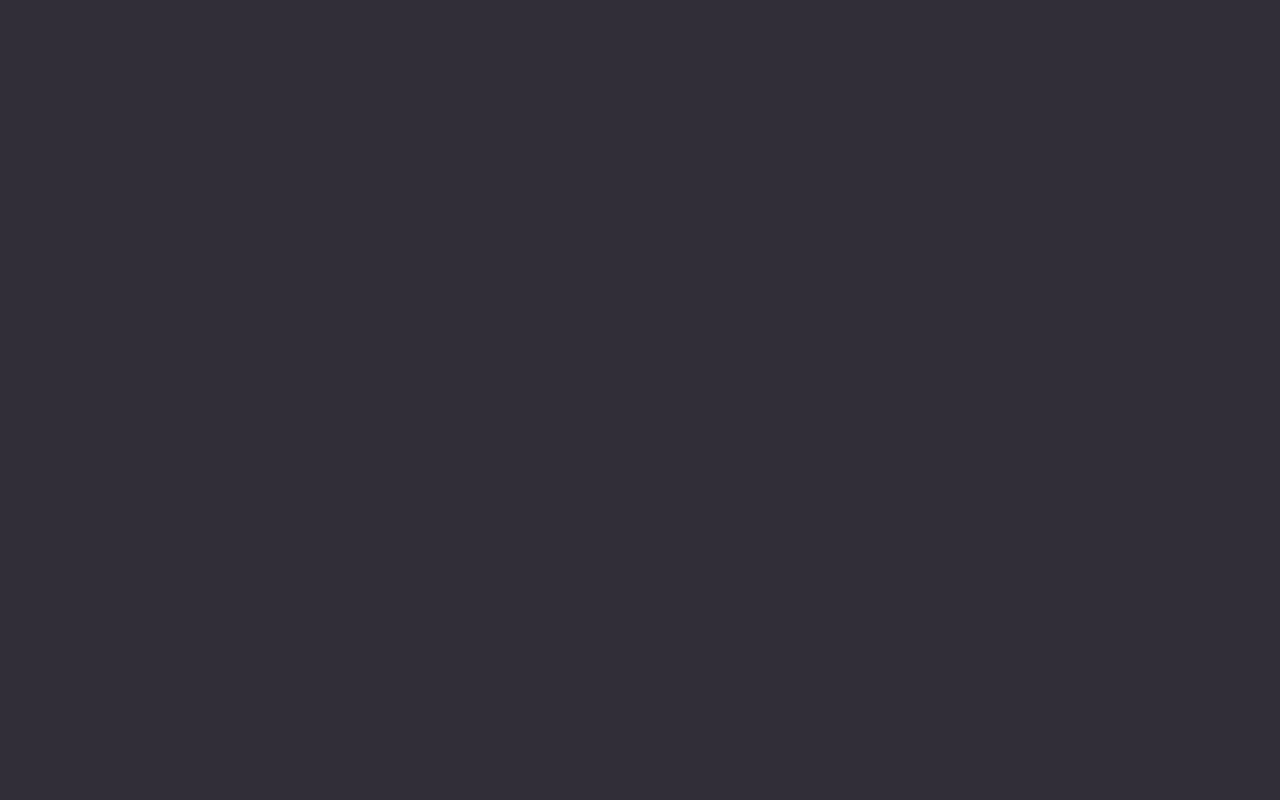
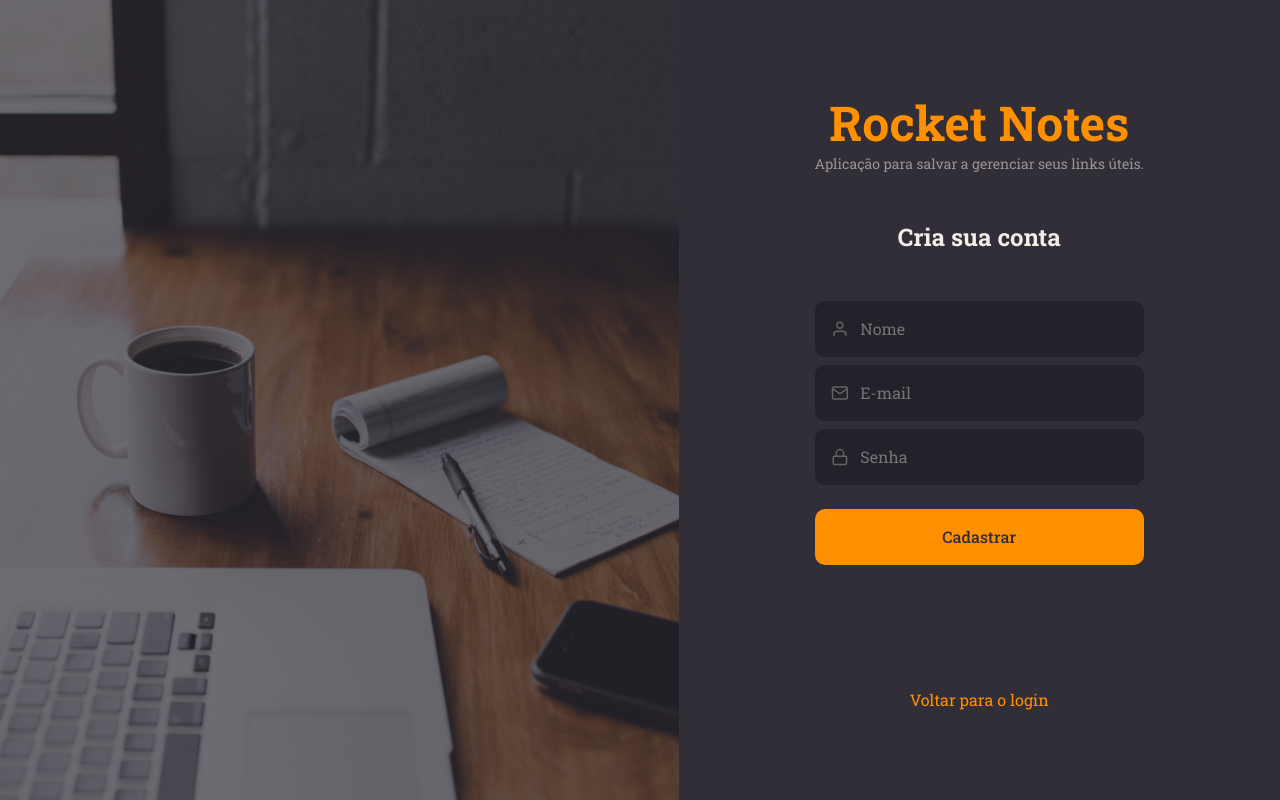
Before and after one commit to LucasKofahl/LVL09_FrontEnd, a React (Vite) app in the folder rocketnotes/: page /signup in a window 1280 px wide. Before the commit this address had no page. Built offline with nearby package versions, Linux system fonts and the light colour scheme.

Commit message:
add hook/authentication

```diff
--- a/rocketnotes/package.json
+++ b/rocketnotes/package.json
@@ -10,6 +10,7 @@
     "preview": "vite preview"
   },
   "dependencies": {
+    "axios": "^1.4.0",
     "react": "^18.2.0",
     "react-dom": "^18.2.0",
     "react-icons": "^4.10.1",
--- /dev/null
+++ b/rocketnotes/src/Service/api.js
@@ -0,0 +1,5 @@
+import axios from "axios";
+
+export const api = axios.create({
+  baseURL: "http://localhost:3333"
+});
--- /dev/null
+++ b/rocketnotes/src/hooks/auth.jsx
@@ -0,0 +1,42 @@
+import { createContext, useContext, useState } from "react";
+import { api } from '../Service/api';
+
+export const AuthContext = createContext({});
+
+
+function AuthProvider({ children }) {
+  const [ data, setData ] = useState({});
+
+  async function signIn({ email, password }){
+
+    try {
+    const response = await api.post("/sessions", { email, password });
+    const { user, token } = reponse.data;
+
+    api.defaults.headers.authorization = `Bearer ${token}`;
+    setData({user, token})
+
+    } catch (error){
+      if(error.response){
+        alert(error.response.data.message);
+      }else{
+        alert("Não foi possível entrar!");
+      }
+    }
+  }
+
+
+  return(
+    <AuthContext.Provider value={{ signIn, user: data.user }}>
+      {children}
+    </AuthContext.Provider>
+  )
+};
+
+function useAuth(){
+  const context = useContext(AuthContext);
+
+  return context;
+};
+
+export { AuthProvider, useAuth };
--- a/rocketnotes/src/pages/Login/index.jsx
+++ b/rocketnotes/src/pages/Login/index.jsx
@@ -1,13 +1,25 @@
+import { useState } from 'react';
 import { FiMail,FiLock } from 'react-icons/fi';
 import { Link } from 'react-router-dom';
 
 import { Container, Form, Background } from './styles';
+
+import { useAuth } from '../../hooks/auth';
 
 import { Input } from '../../components/Input';
 import { Button  } from '../../components/Button';
 
 
 export function Login(){
+  const [email, setEmail] = useState("");
+  const [password, setPassword] = useState("");
+
+  const { signIn } = useAuth();
+
+  function handleSignIn(){
+    signIn({ email, password })
+  };
+
   return(
     <Container>
       <Form>
@@ -17,10 +29,18 @@
 
       <h2>Faça seu login</h2>
 
-      <Input type="email" placeholder="E-mail" icon={FiMail}/>
-      <Input type="password" placeholder="Senha" icon={FiLock}/>
+      <Input type="email"
+      placeholder="E-mail"
+      icon={FiMail}
+      onChange={e => setEmail(e.target.value)}
+      />
+      <Input type="password"
+      placeholder="Senha"
+      icon={FiLock}
+      onChange={e => setPassword(e.target.value)}
+      />
 
-      <Button title="Entrar" />
+      <Button title="Entrar" onClick={handleSignIn} />
 
 
       <Link to="/signup"> Criar conta </Link>
--- a/rocketnotes/src/pages/SignUp/index.jsx
+++ b/rocketnotes/src/pages/SignUp/index.jsx
@@ -1,6 +1,8 @@
+import { useState } from "react";
 import { FiMail,FiLock, FiUser } from 'react-icons/fi';
-import { Link } from 'react-router-dom';
+import { Link, useNavigate } from 'react-router-dom';
 import { Container, Form, Background } from './styles';
+import { api } from '../../Service/api';
 
 import { Input } from '../../components/Input';
 import { Button  } from '../../components/Button';
@@ -8,6 +10,31 @@
 
 
 export function SignUp(){
+  const [name, setName] = useState("");
+  const [email, setEmail] = useState("");
+  const [password, setPassword] = useState("");
+
+  const navigate = useNavigate();
+
+  function handleSignUp() {
+    if (!name || !email || !password) {
+      return alert("Preencha todos os campos!")
+    }
+
+    api.post("/users", { name, email, password })
+    .then(() => {
+      alert("Usuário cadastrado com sucesso!");
+      navigate("/");
+    })
+    .catch(error => {
+      if(error.response) {
+        alert(error.response.data.message);
+      } else{
+        alert("Não foi possível cadastrar")
+      }
+    })
+  };
+
   return(
     <Container>
       <Background/>
@@ -19,11 +46,25 @@
 
       <h2>Cria sua conta</h2>
 
-      <Input type="text" placeholder="Nome" icon={FiUser}/>
-      <Input type="email" placeholder="E-mail" icon={FiMail}/>
-      <Input type="password" placeholder="Senha" icon={FiLock}/>
+      <Input
+        placeholder="Nome"
+        type="text"
+        icon={FiUser}
+        onChange={e => setName(e.target.value)}/>
 
-      <Button title="Cadastrar" />
+      <Input
+        placeholder="E-mail"
+        type="email"
+        icon={FiMail}
+        onChange={e => setEmail(e.target.value)}/>
+
+      <Input
+        placeholder="Senha"
+        type="password"
+        icon={FiLock}
+        onChange={e => setPassword(e.target.value)}/>
+
+      <Button title="Cadastrar" onClick={handleSignUp}/>
 
 
       <Link to="/">Voltar para o login</Link>
--- a/rocketnotes/src/routes/index.jsx
+++ b/rocketnotes/src/routes/index.jsx
@@ -6,7 +6,7 @@
 export function Routes() {
   return(
     <BrowserRouter>
-    <AppRoutes/>
+    <AuthRoutes/>
     </BrowserRouter>
   );
 };
```
Also changed, not shown: rocketnotes/src/main.jsx (+5 -2 lines), 1 other file (tests, documents, lock files or other folders).
